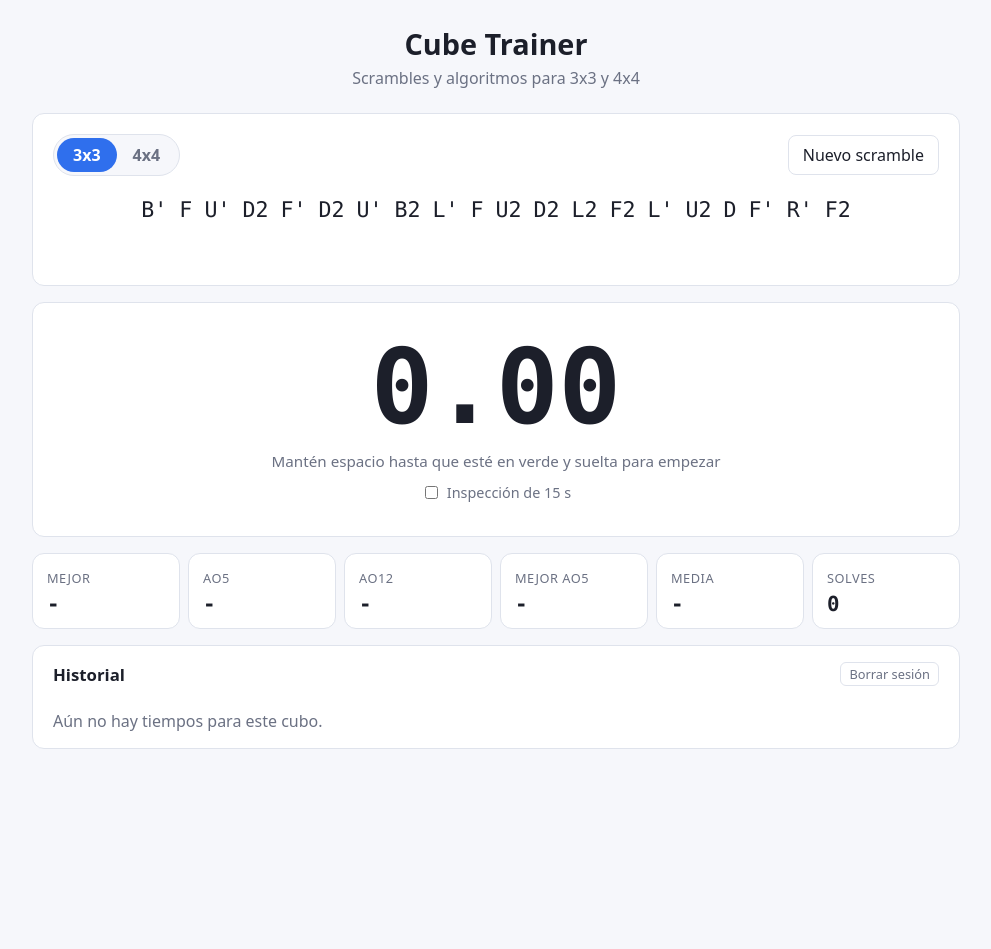
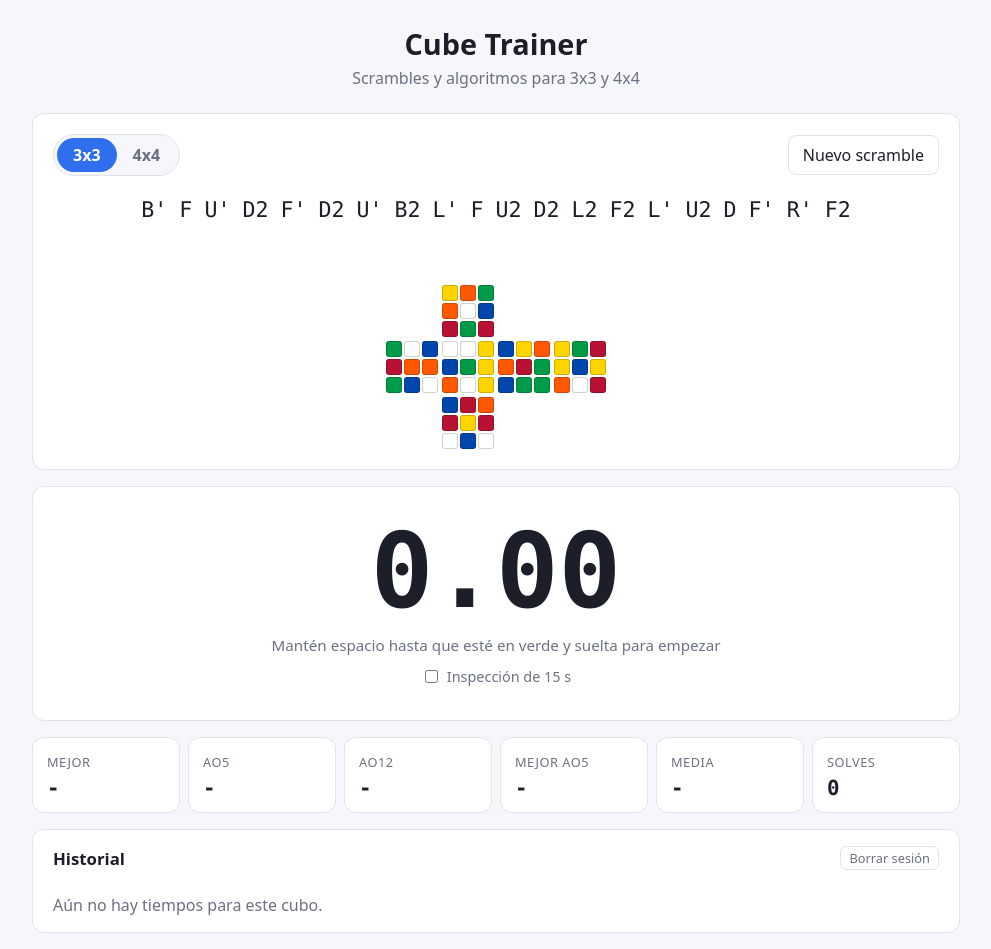
Before and after one commit to AcSsalazar/cube-trainer, a website built with Vite: page index.html in a window 1280 px wide. Shown: the whole page, without its empty margins (144-1135 px from the left). Before the commit the page ends 800 px from the top, so only its background shows below. Built offline with nearby package versions, Linux system fonts and the light colour scheme.

Commit message:
Vista previa del cubo mezclado (#14)

```diff
--- /dev/null
+++ b/src/components/CubeNet.js
@@ -0,0 +1,35 @@
+import styles from './CubeNet.module.css';
+import { applyAlg, faces, solvedCube } from '../lib/cube.js';
+
+const AREAS = { U: 'u', L: 'l', F: 'f', R: 'r', B: 'b', D: 'd' };
+
+/** Dibuja el cubo desplegado (U arriba, L F R B al centro, D abajo). */
+export function renderNet(cube) {
+  const f = faces(cube);
+  const N = cube.size;
+  return `
+    <div class="${styles.net}" role="img" aria-label="Vista del cubo desplegado">
+      ${Object.entries(AREAS)
+        .map(
+          ([face, area]) => `
+        <div class="${styles.face}" style="grid-area:${area};grid-template-columns:repeat(${N}, var(--cell))">
+          ${f[face]
+            .flat()
+            .map((c) => `<span class="${styles.sticker} ${styles[c]}"></span>`)
+            .join('')}
+        </div>`,
+        )
+        .join('')}
+    </div>`;
+}
+
+export function createCubeNet(container) {
+  const root = document.createElement('div');
+  container.append(root);
+  return {
+    root,
+    show(size, alg) {
+      root.innerHTML = renderNet(applyAlg(solvedCube(size), alg));
+    },
+  };
+}
--- /dev/null
+++ b/src/components/CubeNet.module.css
@@ -0,0 +1,30 @@
+.net {
+  --cell: clamp(9px, 2.6vw, 16px);
+  display: grid;
+  grid-template-columns: repeat(4, auto);
+  grid-template-areas:
+    '. u . .'
+    'l f r b'
+    '. d . .';
+  gap: 4px;
+  justify-content: center;
+}
+
+.face {
+  display: grid;
+  gap: 2px;
+}
+
+.sticker {
+  width: var(--cell);
+  height: var(--cell);
+  border-radius: 3px;
+  box-shadow: inset 0 0 0 1px rgb(0 0 0 / 0.18);
+}
+
+.U { background: #ffffff; }
+.D { background: #ffd500; }
+.F { background: #009b48; }
+.B { background: #0046ad; }
+.R { background: #b71234; }
+.L { background: #ff5800; }
--- a/src/components/ScramblePanel.js
+++ b/src/components/ScramblePanel.js
@@ -1,6 +1,7 @@
 import styles from './ScramblePanel.module.css';
-import { generateScramble } from '../lib/scramble.js';
+import { generateScramble, SCRAMBLERS } from '../lib/scramble.js';
 import { revealMoves } from '../lib/animations.js';
+import { createCubeNet } from './CubeNet.js';
 
 export function createScramblePanel(container, { puzzle = '3x3', onChange } = {}) {
   const root = document.createElement('section');
@@ -13,8 +14,11 @@ export function createScramblePanel(container, { puzzle = '3x3', onChange } = {}
       </div>
     </div>
     <p class="${styles.scramble}" aria-live="polite"></p>
+    <div class="${styles.preview}"></div>
   `;
   container.append(root);
+
+  const net = createCubeNet(root.querySelector(`.${styles.preview}`));
 
   const text = root.querySelector(`.${styles.scramble}`);
   const state = { puzzle, scramble: '' };
@@ -25,6 +29,7 @@ export function createScramblePanel(container, { puzzle = '3x3', onChange } = {}
       .map((m) => `<span class="${styles.move}">${m}</span>`)
       .join('');
     revealMoves(text.querySelectorAll(`.${styles.move}`));
+    net.show(SCRAMBLERS[state.puzzle].size, state.scramble);
   }
 
   function next() {
--- a/src/components/ScramblePanel.module.css
+++ b/src/components/ScramblePanel.module.css
@@ -46,3 +46,9 @@
   border-color: var(--accent);
   color: var(--accent);
 }
+
+.preview {
+  display: flex;
+  justify-content: center;
+  padding-top: 4px;
+}
```
